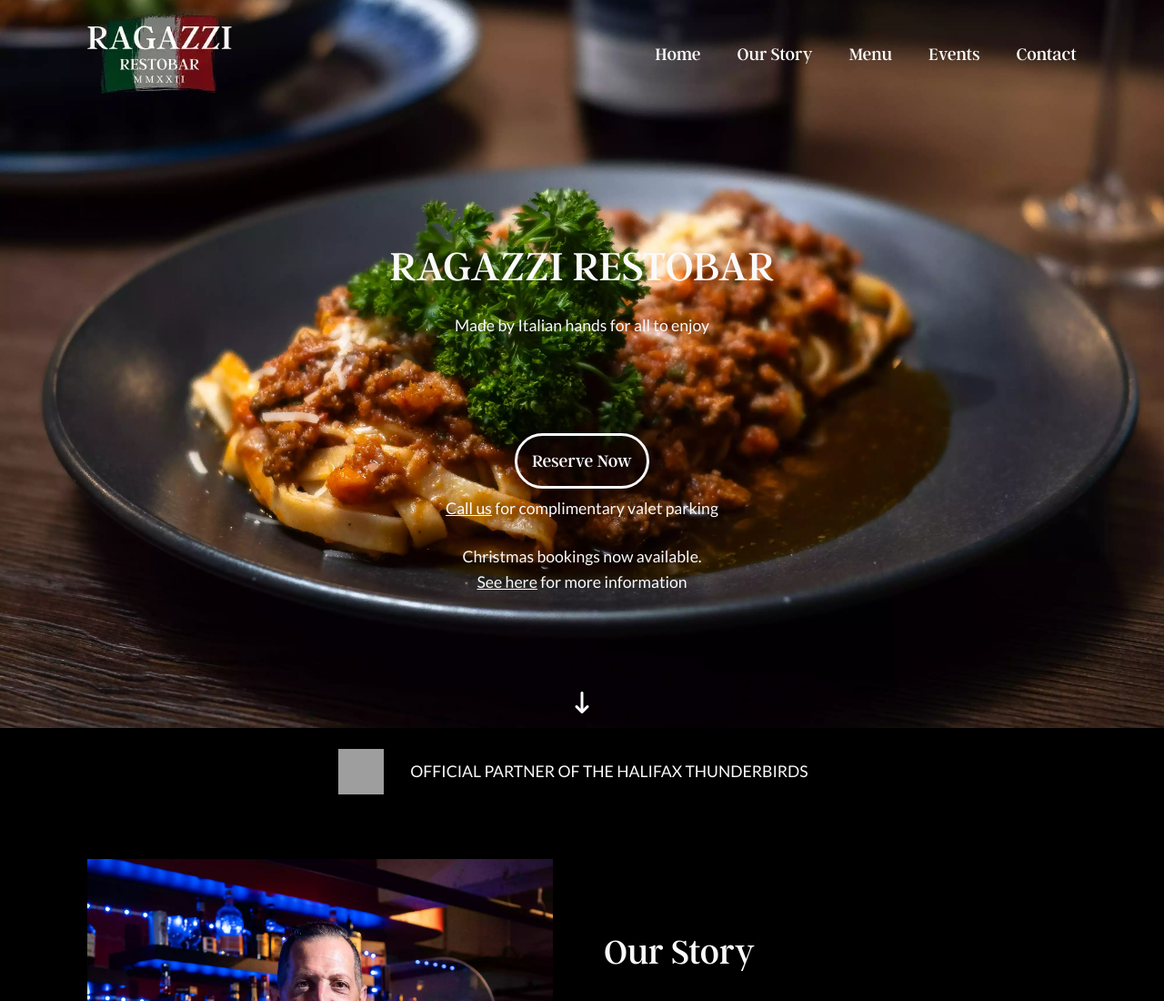
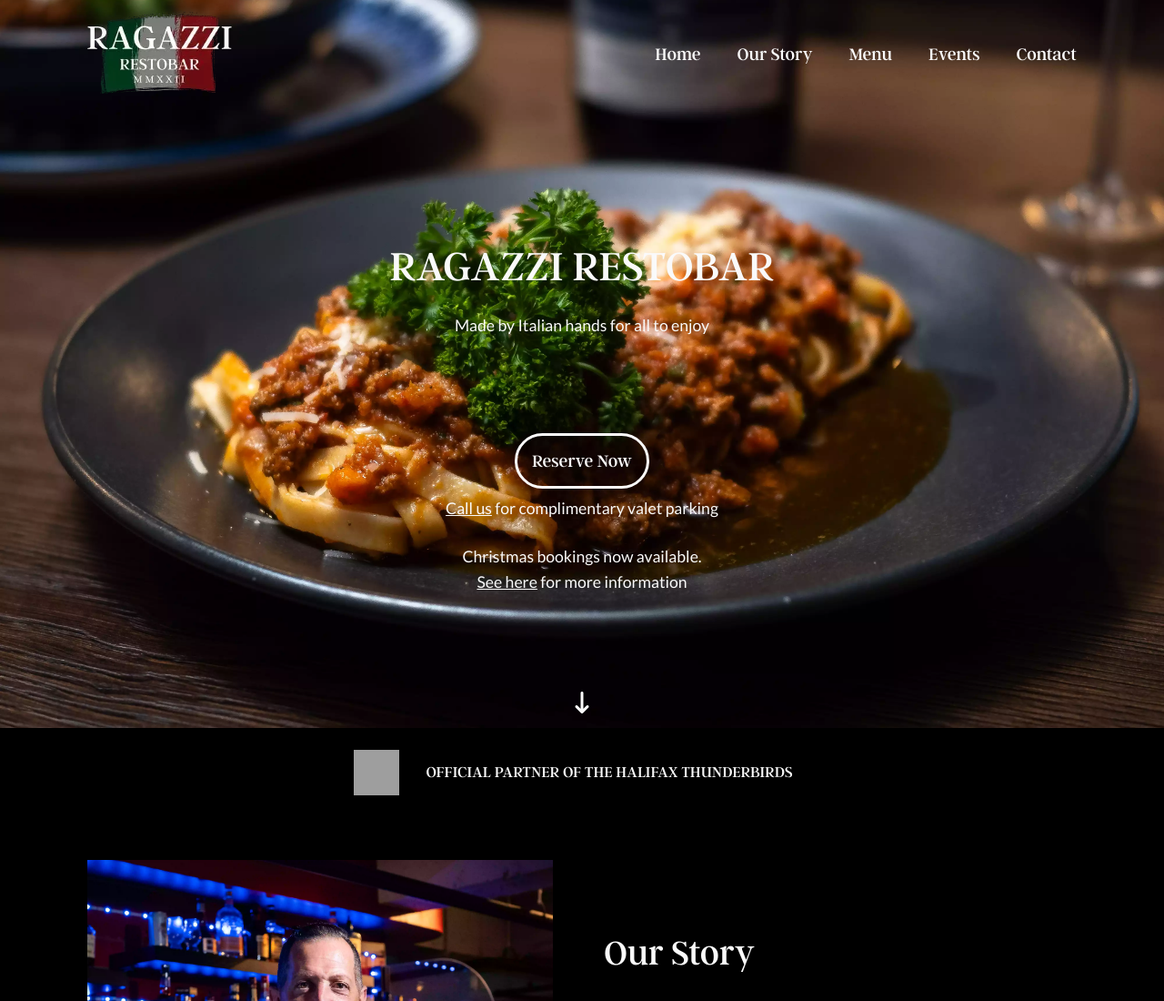
Before and after one commit to loganmac14/ragazzi-restobar, a plain HTML site: page index.html in a window 1280 px wide. Shown: the top 1100 px of the page at 91% size. Drawn offline with Linux system fonts and the light colour scheme; grey boxes are pictures that could not be loaded.

Commit message:
Update index.html

```diff
--- a/index.html
+++ b/index.html
@@ -58,7 +58,7 @@
         <section id="sponsor">
             <div style="text-align:center;margin:10px auto;display:flex;align-items:center;justify-content:center;">
                 <img alt="Halifax Thunderbirds logo" src="https://www.halifaxthunderbirds.com/assets/img/top-header-small-e0ef4fb548.png" style="width:50px;height:50px;float:left;margin:5px;">
-                <p><span="restaurant-name">OFFICIAL PARTNER OF THE <a href="https://www.halifaxthunderbirds.com/">HALIFAX THUNDERBIRDS</a></span></p>
+                <p><span class="restaurant-name">OFFICIAL PARTNER OF THE <a href="https://www.halifaxthunderbirds.com/">HALIFAX THUNDERBIRDS</a></span></p>
             </div>
         </section>
         <section id="story">
```
